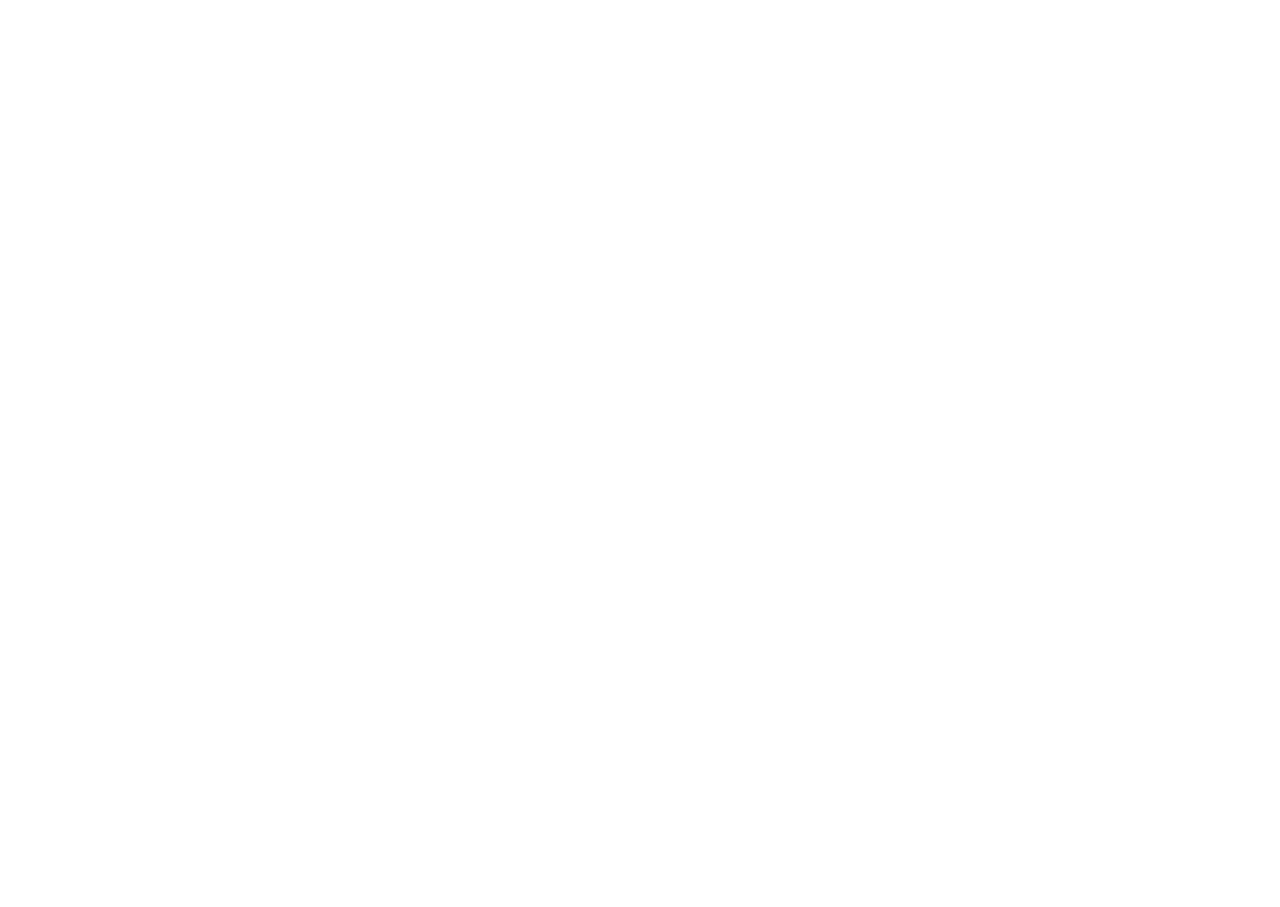
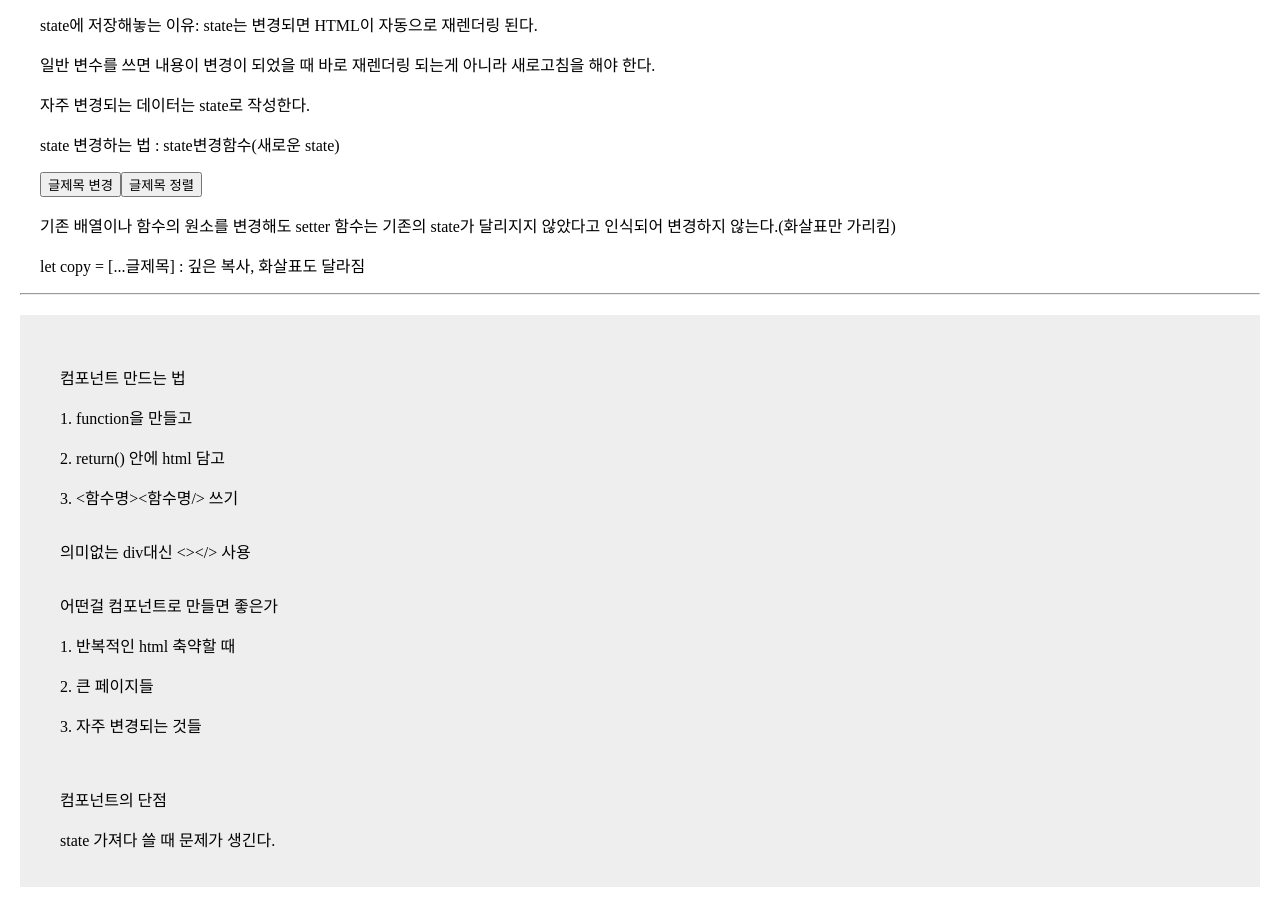
Before and after one commit to ohsine/Front-End-Portfolio, a React (Create React App) app in the folder portfolio/: page /learning in a window 1280 px wide. Shown: the part 1860-2767 px from the top of the page. Before the commit the page ends 1625 px from the top, so only its background shows below. Built offline with nearby package versions, Linux system fonts and the light colour scheme.

Commit message:
1117_state, 컴포넌트
state의 배열, 함수일 때의 처리
반복되는 부분의 컴포넌트화

```diff
--- a/portfolio/src/App.css
+++ b/portfolio/src/App.css
@@ -5,6 +5,13 @@
 body {
   font-family:
   'nanumsquare';
+}
+
+.modal {
+  margin-top: 20px;
+  padding: 20px;
+  background: #eee;
+  text-align: left;;
 }
 
 .black-nav {
--- a/portfolio/src/pages/About.js
+++ b/portfolio/src/pages/About.js
@@ -13,6 +13,7 @@
             <p>Home ~ List 탭에 추가 설명을 기재했습니다.</p>
             <br />
             <p>3일차에는 약간의 css를 적용하고 기초 JSX문법을 공부했습니다.</p>
+            <p>state에 대해 더 자세히 공부하고, 컴포넌트 기능을 공부했습니다.</p>
 
         </div>
     )
--- a/portfolio/src/pages/Learning.js
+++ b/portfolio/src/pages/Learning.js
@@ -1,5 +1,5 @@
 import React, {useState} from "react";
-import logo from '../images/123.jpg'
+import logo from '../images/그림.png'
 
 const Learning = () =>
 {
@@ -7,6 +7,29 @@
     let 파랑스타일 = {color : 'blue', fontSize : '25px'}
 
     let [a, b] = [10,100];
+
+    let [글제목, 글제목수정] = useState(['남자코트 추천', '강남 우동맛집', '리액트 독학']);
+    let [따봉, 따봉변경] = useState(0);
+
+    function 따봉증가()
+    {
+        따봉변경(따봉 + 1);
+    }
+
+    function 따봉감소()
+    {
+        if(따봉 > 0)
+        {
+            따봉변경(따봉 - 1);
+        }
+    }
+
+    function 글제목함수()
+    {
+        let copy = [...글제목];
+        copy[0] = '여자코트 추천'
+        글제목수정(copy);
+    }
 
     function 함수()
     {
@@ -16,6 +39,7 @@
     return (
         <div classname="데이터 바인딩">
             <div className="list">
+
             <h1>Learning 화면 입니다.</h1>
             <h4>JSX 문법</h4>
             <p>리액트는 대괄호안에 변수명을 넣어서 데이터 바인딩을 쉽게 합니다.</p>
@@ -30,8 +54,8 @@
             <p>import logo from '../images/123.jpg'</p>
             <p>{`<img src={logo} alt={logo} />`}</p>
             <p>넣고싶은 이미지를 import로 가져와서 src, id, href, className 등의 속성에 {`{ 변수명, 함수 등}`} 사용가능 합니다.</p>
+            <hr />
             <br />
-            <hr />
 
             <p>폰트의 사이즈나 컬러를 바꾸고 싶을 때 {`<p style="font-size : 16px"></p>`}와 같이는 사용할 수 없는데,</p>
             <p>이는 자바 스크립트에서 쓸 수 있는 민감한 키워드들이 많기 때문 -&gt; 오브젝트 형식으로 대입해야함.</p>
@@ -40,17 +64,83 @@
             <p style={ 파랑스타일 }>{`<p style={ 파랑스타일 }></p>`}</p>
             <p>font-size &gt; fontSize : camelCase 작명법</p>
             <hr />
+
             </div>
+
             <div className="list">
                 <p>useState 함수는 Counter탭에 설명 기재</p>
                 <p>{`let [a, b] = [10,100];`} ES6 destructuring 문법</p>
                 <p>{`{a}, {b}`} : {a}, {b}</p>
+
+                <br />
+
+                <p>useState의 첫 항에 배열도 올 수 있다.</p>
+                <p>let [글제목, 글제목수정] = useState(['남자코트 추천', '강남 우동맛집', '리액트 독학']);</p>
+                <p>글제목[0] : {글제목[0]} <span onClick={ 따봉증가 }>👍</span> <span onClick={ 따봉감소 }>👎</span>{따봉}</p>
+                <p>글제목[1] : {글제목[1]}</p>
+                <p>글제목[2] : {글제목[2]}</p>
+                <br />
+
                 <p>state에 저장해놓는 이유: state는 변경되면 HTML이 자동으로 재렌더링 된다.</p>
                 <p>일반 변수를 쓰면 내용이 변경이 되었을 때 바로 재렌더링 되는게 아니라 새로고침을 해야 한다.</p>
                 <p>자주 변경되는 데이터는 state로 작성한다.</p>
+                <p>state 변경하는 법 : state변경함수(새로운 state)</p>
+
+                <button onClick={ () =>{
+                            let copy = [...글제목];
+                            copy[0] = '여자코트 추천'
+                            글제목수정(copy);}
+                 }>
+                    글제목 변경
+                </button>
+
+                <button onClick={ () => {
+                    let copy = [...글제목];
+                    copy.sort();
+                    글제목수정(copy);
+                }
+                }>
+                    글제목 정렬
+                </button>
+
+                 <p>기존 배열이나 함수의 원소를 변경해도 setter 함수는 기존의 state가 달리지지 않았다고 인식되어 변경하지 않는다.(화살표만 가리킴) </p>
+                 <p>let copy = [...글제목] : 깊은 복사, 화살표도 달라짐</p>
+            </div>
+                <hr />
+            <Modal />
+
+
+        </div>
+    )
+}
+
+const Modal2 = () => {
+    return (<p>const로 선언하면 나중에 수정하면 애러가 발생하여 오류를 줄일 수 있다. </p>)
+}
+
+function Modal()
+{
+    return (
+        <div className = "modal">
+            <div className="list">
+                <p>컴포넌트 만드는 법</p>
+                <p>1. function을 만들고</p>
+                <p>2. return() 안에 html 담고</p>
+                <p>3. {`<함수명><함수명/>`} 쓰기</p>
+            </div>
+            <div className="list">의미없는 div대신 {`<></>`} 사용</div>
+            <div className="list">
+                <p>어떤걸 컴포넌트로 만들면 좋은가</p>
+                <p>1. 반복적인 html 축약할 때</p>
+                <p>2. 큰 페이지들</p>
+                <p>3. 자주 변경되는 것들</p>
+                <br />
+                <p>컴포넌트의 단점</p>
+                <p>state 가져다 쓸 때 문제가 생긴다.</p>
             </div>
         </div>
     )
 }
 
+
 export default Learning;
```
Also changed, not shown: portfolio/src/images/그림.png (added).
